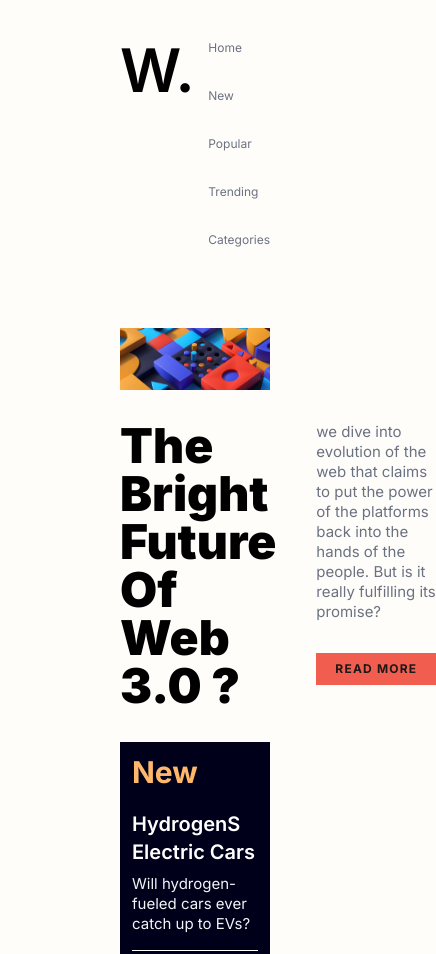
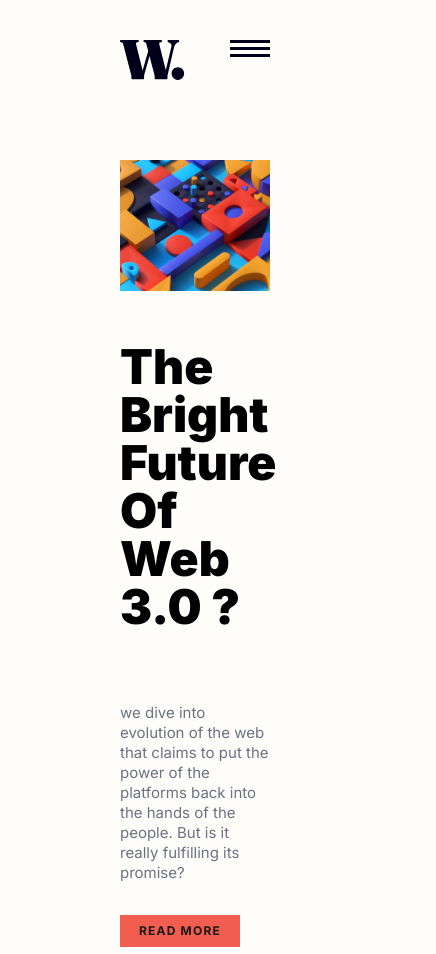
Before and after one commit to izzmasx20/news, a plain HTML site: page news-homepage-main/index.html in a window 390 px wide. Shown: the top 954 px of the page, 436 px wide, since content can reach past the window. Drawn offline with nearby package versions, Linux system fonts and the light colour scheme.

Commit message:
second commit

```diff
--- a/news-homepage-main/index.html
+++ b/news-homepage-main/index.html
@@ -20,12 +20,15 @@
   </head>
   <body class="bg-[var(--Off-white)]">
     <header>
-      <nav class="px-30 py-10 flex ml-auto">
-        <div class="text-6xl font-semibold">
-          <h1>W.</h1>
+      <nav class="px-30 py-10 flex justify-between">
+        <div>
+          <img src="assets/images/logo.svg" alt="logo" />
+        </div>
+        <div class="md:hidden">
+          <img src="assets/images/icon-menu.svg" alt="icon-menu" />
         </div>
         <div
-          class="flex flex-col  ml-auto lg:flex-row lg:min-w-[1445] gap-8 text-xs justify-between text-gray-500"
+          class="hidden md:flex md:min-w-[1445] gap-8 text-xs justify-between text-gray-500"
         >
           <a href="" class="hover:text-red-300">Home</a>
           <a href="" class="hover:text-red-300">New</a>
@@ -37,10 +40,19 @@
     </header>
     <main>
       <section class="px-30 py-10">
-        <div class="flex gap-8 flex-col w-full lg:flex-row lg:min-w-[1445]">
-          <div>
-            <img src="assets/images/image-web-3-desktop.jpg" alt="web3" />
-            <div class="flex gap-10">
+        <div class="flex gap-8 flex-col w-full md:flex-row md:min-w-[1445]">
+          <div class="flex flex-col gap-5">
+            <img
+              src="assets/images/image-web-3-mobile.jpg"
+              alt=""
+              class="md:hidden"
+            />
+            <img
+              src="assets/images/image-web-3-desktop.jpg"
+              alt="web3"
+              class="hidden md:block"
+            />
+            <div class="flex flex-col md:flex-row gap-10">
               <div class="font-black text-5xl mt-8">
                 <h1>The Bright Future Of Web 3.0 ?</h1>
               </div>
@@ -93,8 +105,8 @@
         </div>
       </section>
       <section class="px-30 py-10">
-        <div class="flex flex-col lg:flex-row gap-8">
-          <div class="flex gap-5">
+        <div class="flex flex-col md:flex-row gap-8">
+          <div class="flex gap-5 items-center">
             <img
               src="assets/images/image-retro-pcs.jpg"
               alt="image-retro-pcs"
```
